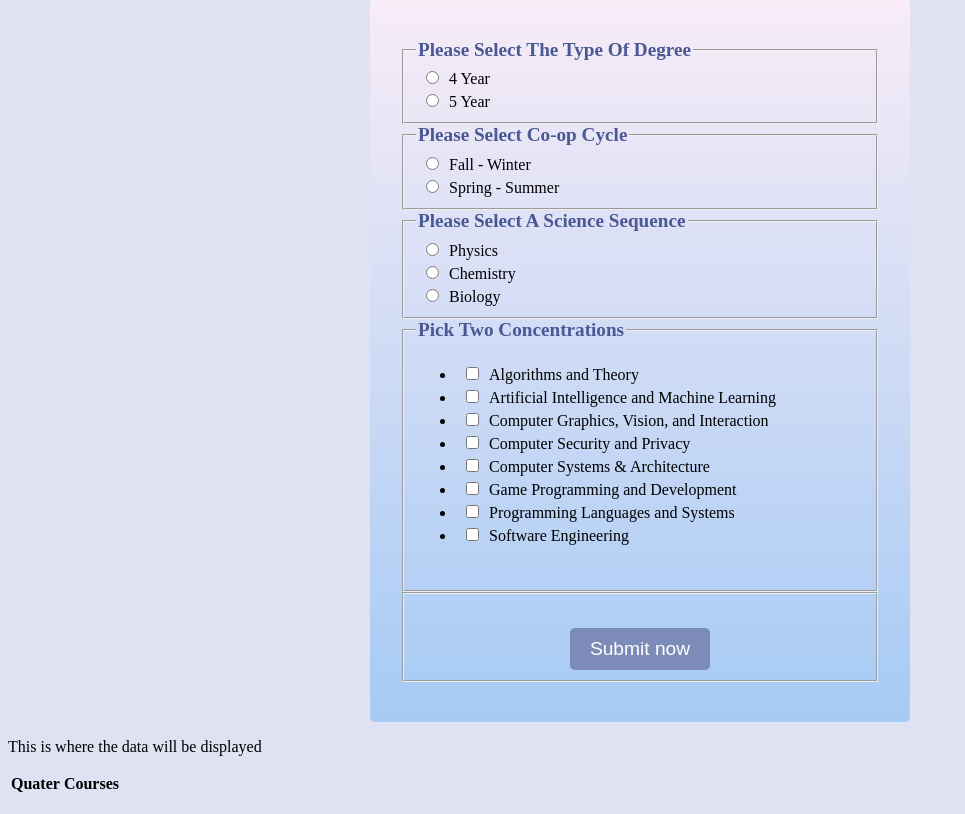
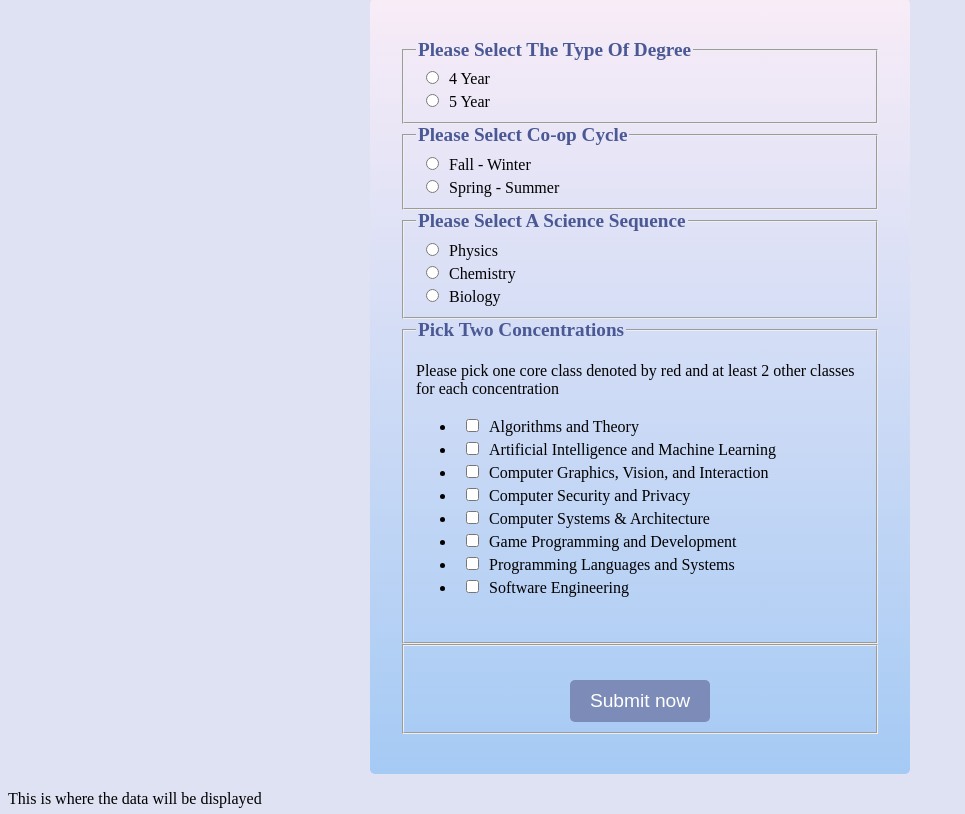
Before and after one commit to msmoldavchuk/drexelPOS, a Flask app: page /degree/CS in a window 1280 px wide. Shown: the part 149-963 px from the top of the page, without its empty margins (0-965 px from the left). Before the commit the page ends 941 px from the top, so only its background shows below. Run offline with Flask 3, Linux system fonts and the light colour scheme; lists and menus that the app fills with data are empty.

Commit message:
add key for concentration

```diff
--- a/templates/CS.html
+++ b/templates/CS.html
@@ -33,6 +33,7 @@
 
         <fieldset>
             <legend>Pick Two Concentrations</legend>
+            <p> Please pick one core class denoted by red and at least 2 other classes for each concentration</p>
             <ul>
             <li><input type="checkbox"  name="Concentration" value="Algorithms and Theory" onclick="return ValidateConcentrationSelection();">Algorithms and Theory<br> </li>
             <li><input type="checkbox"  name="Concentration" value="Artificial Intelligence and Machine Learning" onclick="return ValidateConcentrationSelection();">Artificial Intelligence and Machine Learning<br> </li>
@@ -219,6 +220,7 @@
                                 subElement.value = subClasses[i];
                                 subElement.id = elementName;
                                 var label = document.createElement("label");
+
                                 label.htmlFor = subClasses[i];
                                 if(data.flags[i] == 7){
                                     subElement.classList.add("core");
```
